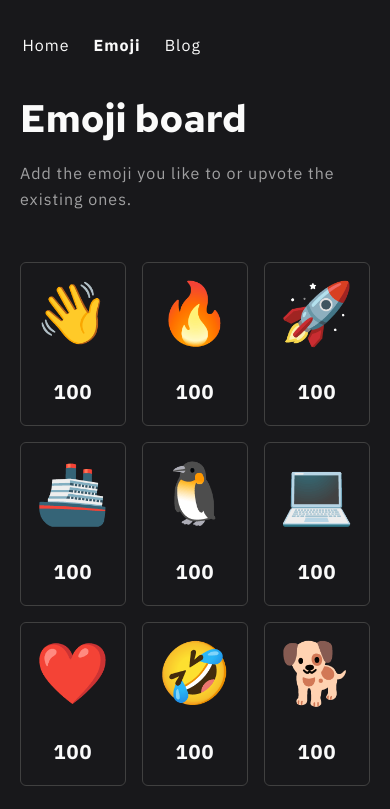
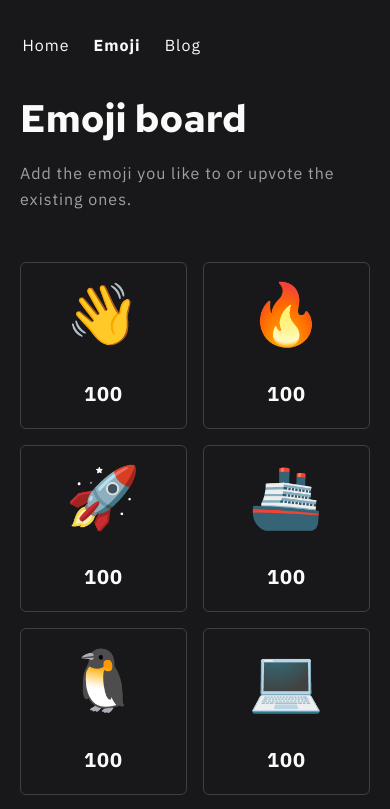
Before and after one commit to kirillkurko/kkurko.dev, a Next.js app: page /emoji in a window 390 px wide. Shown: the top 809 px of the page. Built offline with nearby package versions, Linux system fonts and the light colour scheme.

Commit message:
Make emoji grid responsive

```diff
--- a/src/pages/emoji/index.tsx
+++ b/src/pages/emoji/index.tsx
@@ -29,7 +29,7 @@ const EmojiBoard = () => {
             Add the emoji you like to or upvote the existing ones.
           </Paragraph>
         </header>
-        <div className='grid grid-cols-3 gap-4 mb-8'>
+        <div className='grid grid-cols-1 min-[360px]:grid-cols-2 sm:grid-cols-3 gap-4 mb-8'>
           {data.map(({ emoji, counter }, index) => (
             <Emoji key={index} emoji={emoji} counter={counter} />
           ))}
```
